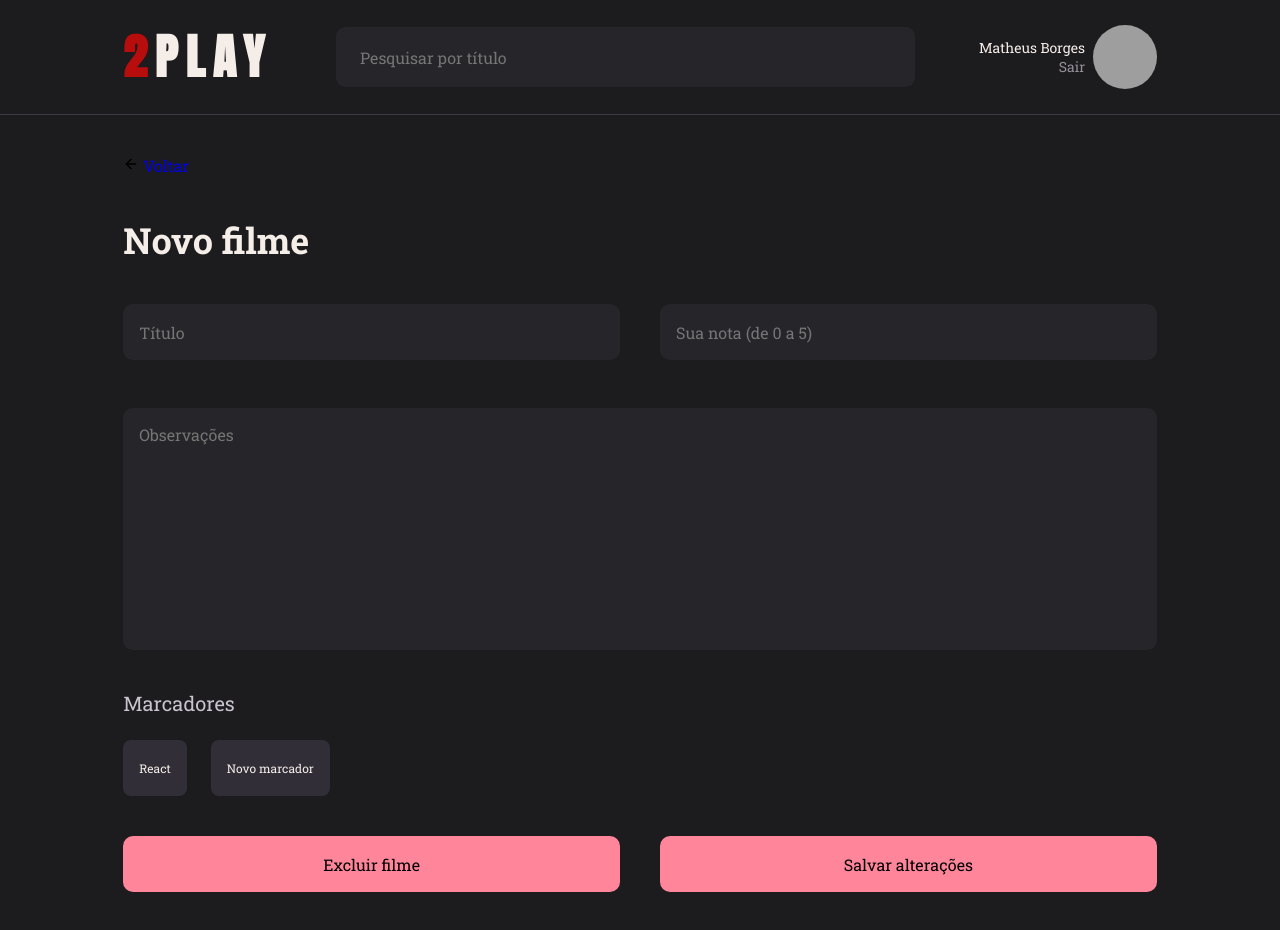
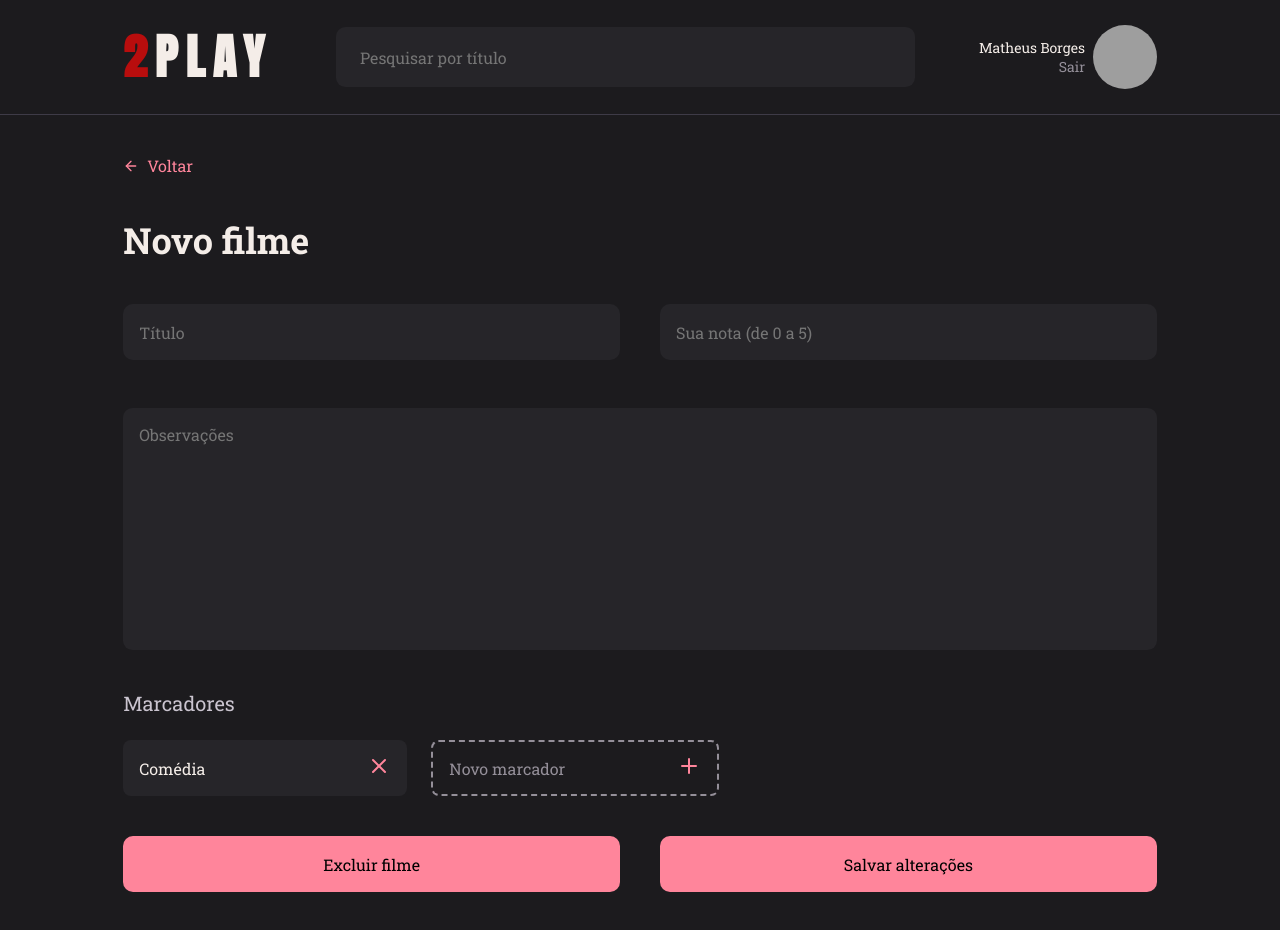
Before and after one commit to MatheusBorgesDev/2PLAY, a React (Vite) app: page / in a window 1280 px wide. Built offline with nearby package versions, Linux system fonts and the light colour scheme; grey boxes are pictures that could not be loaded.

Commit message:
TagAddRemove component created

```diff
--- a/src/components/Input/style.js
+++ b/src/components/Input/style.js
@@ -3,7 +3,7 @@ import styled from "styled-components";
 export const Render = styled.div`
   display: flex;
   align-items: center;
-  padding: 1rem;
+
 
 
   width: 100%;
@@ -20,6 +20,7 @@ export const Render = styled.div`
 
     width: 100%;
     height: 3.5rem;
+    padding: 1rem;
 
     background: transparent;
     border: none;
--- /dev/null
+++ b/src/components/TagAddRemove/index.jsx
@@ -0,0 +1,23 @@
+import { Render } from "./style.js";
+import { FiPlus, FiX } from 'react-icons/fi'
+
+export function TagAddRemove({ isNew, value, onClick, ...rest }){
+  return(
+    <Render isNew={isNew}>
+        <input
+          type="text"
+          value={value}
+          readOnly={!isNew}
+          {...rest}
+        />
+
+        <button
+          type="button"
+          onClick={onClick}
+          className={isNew ? 'button-add' : 'button-delete'}
+        >
+          {isNew ? <FiPlus/> : <FiX/>}
+        </button>
+    </Render>
+  )
+}
--- /dev/null
+++ b/src/components/TagAddRemove/style.js
@@ -0,0 +1,37 @@
+import styled from "styled-components";
+
+export const Render = styled.div`
+
+  display: flex;
+  align-items: center;
+
+  background-color: ${({ theme, isNew }) => isNew ? 'transparent' : theme.COLORS.BACKGROUND_700};
+
+  border: ${({ theme, isNew }) => isNew ? `.16rem dashed ${theme.COLORS.GRAY_900}` : 'none'};
+
+  border-radius: .5rem;
+  padding-right: 1rem;
+
+  > input {
+
+    width: 100%;
+    height: 3.5rem;
+
+    padding: 1rem;
+
+    color: ${({ theme }) => theme.COLORS.WHITE};
+
+    background: transparent;
+    border: none;
+
+    &::placeholder {
+      color: ${({ theme }) => theme.COLORS.GRAY_900};
+    }
+  }
+
+  > button {
+    border: none;
+    background: none;
+  }
+
+`
--- a/src/main.jsx
+++ b/src/main.jsx
@@ -8,13 +8,13 @@ import { SignIn } from './pages/SignIn'
 import { SignUp } from './pages/SignUp'
 import { Home } from './pages/Home'
 import { Profile } from './pages/Profile'
-import { CreateMovie } from './pages/CreateMovie'
+import { NewMovie } from './pages/NewMovie'
 
 ReactDOM.createRoot(document.getElementById('root')).render(
   <React.StrictMode>
     <ThemeProvider theme={theme}>
       <GlobalStyles />
-       <CreateMovie />
+       <NewMovie />
     </ThemeProvider>
   </React.StrictMode>,
 )
--- a/src/pages/CreateMovie/index.jsx
+++ b/src/pages/NewMovie/index.jsx
@@ -1,11 +1,11 @@
 import { Header } from "../../components/Header";
 import { FiArrowLeft, FiX } from "react-icons/fi"
 import { Input } from "../../components/Input";
-import { Tag } from "../../components/Tag"
+import { TagAddRemove } from "../../components/TagAddRemove"
 import { Button } from "../../components/Button"
 import { Render, Form } from "./style"
 
-export function CreateMovie (){
+export function NewMovie (){
   return(
     <Render>
       <Header />
@@ -34,11 +34,11 @@ export function CreateMovie (){
 
             <div class="tag_wrapper">
 
-              <Tag  title="React">
+              <TagAddRemove value="Comédia" role="textbox" contenteditable>
 
-              </Tag>
+              </TagAddRemove>
 
-              <Tag title="Novo marcador" />
+              <TagAddRemove placeholder='Novo marcador' isNew />
 
             </div>
 
--- a/src/pages/CreateMovie/style.js
+++ b/src/pages/NewMovie/style.js
@@ -2,10 +2,19 @@ import styled from "styled-components";
 
 export const Render = styled.main`
 
-
   > main {
     max-width: 100%;
     margin: 2.5rem 7.7rem;
+
+    > div {
+      display: flex;
+      align-items: center;
+      gap: .5rem;
+    }
+      svg, a {
+      color: ${({ theme }) => theme.COLORS.PINK};
+    }
+
   }
 
 `
@@ -46,7 +55,11 @@ export const Form = styled.form`
     }
   }
 
-   textarea {
+  input[type=number]::-webkit-inner-spin-button {
+    -webkit-appearance: none;
+  }
+
+  textarea {
     color: ${({ theme }) => theme.COLORS.WHITE};
 
     width: 100%;
@@ -72,10 +85,17 @@ export const Form = styled.form`
     display: flex;
     flex-direction: row;
     gap: 1.5rem;
+
+    svg {
+      width: 1.5rem;
+      height: 1.5rem;
+     }
   }
 
   .new_movie_buttons{
     display: flex;
     gap: 2.5rem;
   }
+
+
 `
--- a/src/styles/theme.js
+++ b/src/styles/theme.js
@@ -4,6 +4,7 @@ export default {
     BACKGROUND_800: "#1C1B1E",
     BACKGROUND_700: "#262529",
     BACKGROUND_600: "#312E38",
+    BACKGROUND_500: "#262529",
 
     WHITE: "#F4EDE8",
     PINK: "#FF859B",
```
